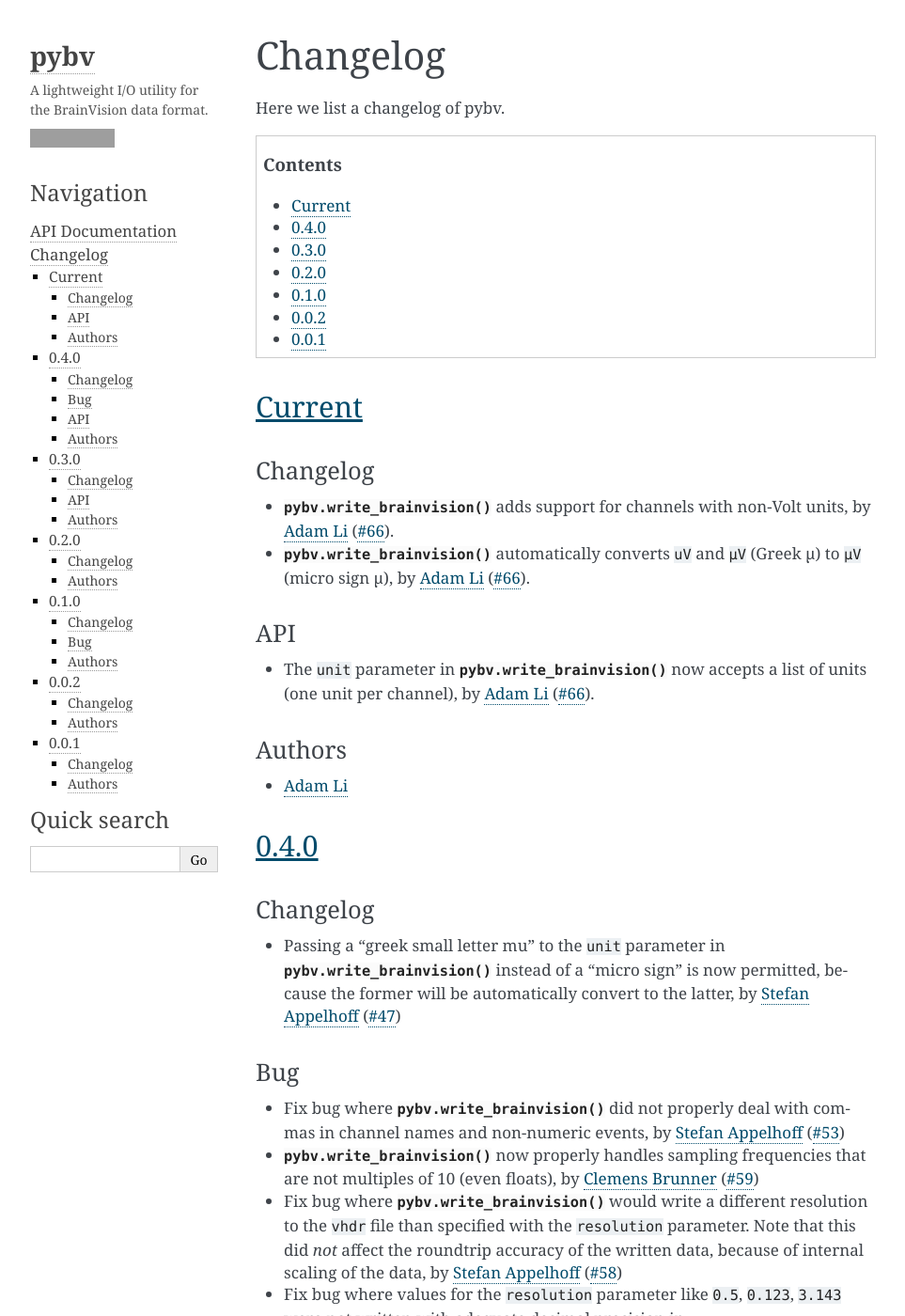
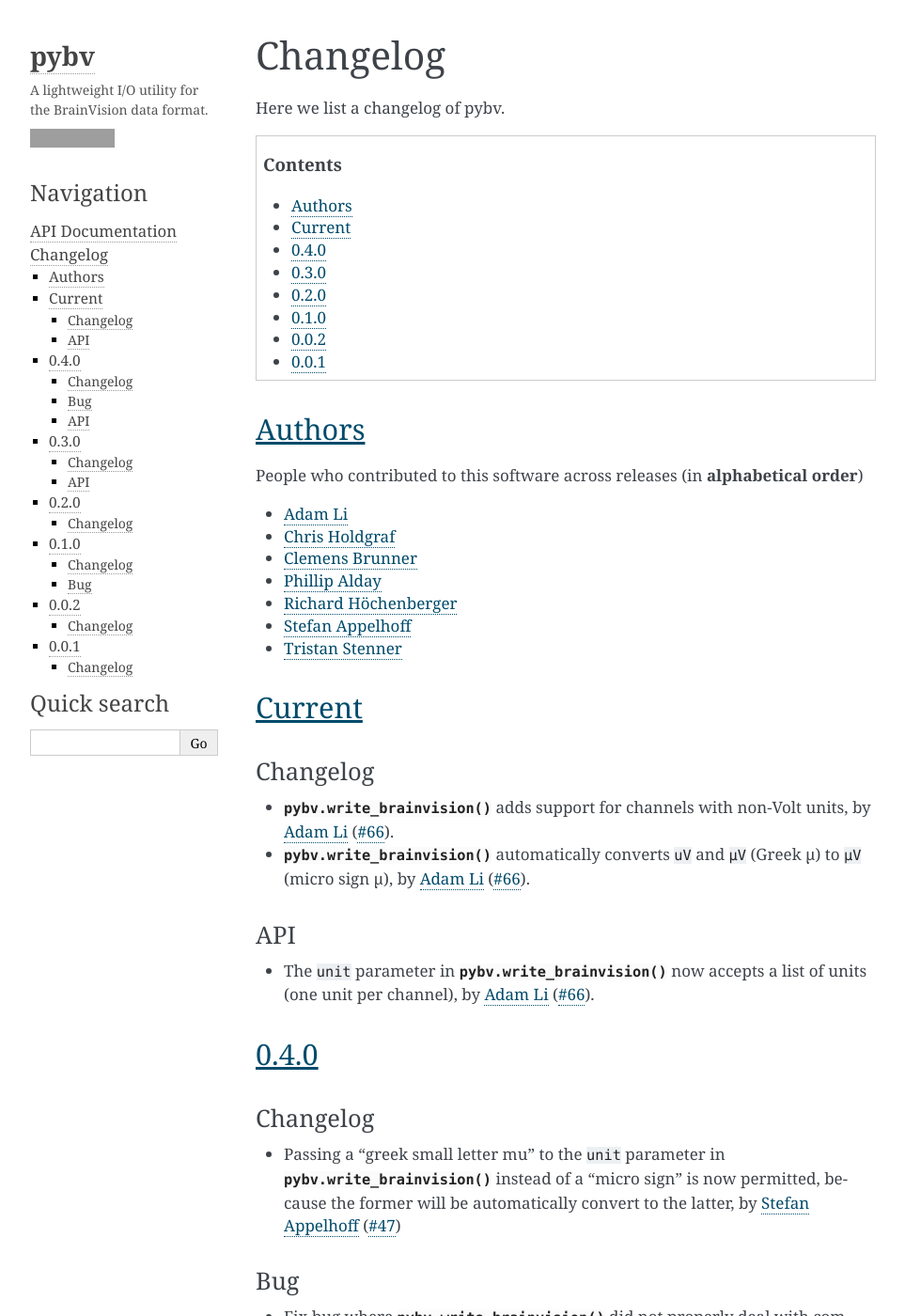
Before and after one commit to bids-standard/pybv, a Sphinx documentation site: the page built from docs/changelog.rst, in a window 1280 px wide and 1400 px high. Shown: the whole window at 94% size, without its empty margins (148-1111 px from the left). Built offline with Sphinx 7.4.7, drawn with Linux system fonts in a browser that asks for light colours; some of the changed text lies outside the part shown; grey boxes are pictures that could not be loaded.

Commit message:
huge amount of misc maint fixes

```diff
--- a/docs/api.rst
+++ b/docs/api.rst
@@ -1,16 +1,10 @@
 :orphan:
-
-.. _api_documentation:
 
 =================
 API Documentation
 =================
 
 Here we list the Application Programming Interface (API) for pybv.
-
-.. contents:: Contents
-   :local:
-   :depth: 2
 
 pybv (:py:mod:`pybv`)
 =====================
--- a/docs/changelog.rst
+++ b/docs/changelog.rst
@@ -12,110 +12,90 @@
    :local:
    :depth: 1
 
+Authors
+=======
+
+People who contributed to this software across releases (in **alphabetical order**)
+
+- `Adam Li`_
+- `Chris Holdgraf`_
+- `Clemens Brunner`_
+- `Phillip Alday`_
+- `Richard Höchenberger`_
+- `Stefan Appelhoff`_
+- `Tristan Stenner`_
+
 Current
 =======
 
 Changelog
-~~~~~~~~
-- :func:`pybv.write_brainvision` adds support for channels with non-Volt units, by `Adam Li`_ (`#66 <https://github.com/bids-standard/pybv/pull/66>`_).
-- :func:`pybv.write_brainvision` automatically converts ``uV`` and ``μV`` (Greek μ) to ``µV`` (micro sign µ), by `Adam Li`_ (`#66 <https://github.com/bids-standard/pybv/pull/66>`_).
+~~~~~~~~~
+- :func:`pybv.write_brainvision` adds support for channels with non-Volt units, by `Adam Li`_ (:gh:`66`).
+- :func:`pybv.write_brainvision` automatically converts ``uV`` and ``μV`` (Greek μ) to ``µV`` (micro sign µ), by `Adam Li`_ (:gh:`66`).
 
 API
 ~~~
-- The ``unit`` parameter in :func:`pybv.write_brainvision` now accepts a list of units (one unit per channel), by `Adam Li`_ (`#66 <https://github.com/bids-standard/pybv/pull/66>`_).
-
-Authors
-~~~~~~~
-- `Adam Li`_
+- The ``unit`` parameter in :func:`pybv.write_brainvision` now accepts a list of units (one unit per channel), by `Adam Li`_ (:gh:`66`).
 
 0.4.0
 =====
 
 Changelog
 ~~~~~~~~~
-- Passing a "greek small letter mu" to the ``unit`` parameter in :func:`pybv.write_brainvision` instead of a "micro sign" is now permitted, because the former will be automatically convert to the latter, by `Stefan Appelhoff`_ (`#47 <https://github.com/bids-standard/pybv/pull/47>`_)
+- Passing a "greek small letter mu" to the ``unit`` parameter in :func:`pybv.write_brainvision` instead of a "micro sign" is now permitted, because the former will be automatically convert to the latter, by `Stefan Appelhoff`_ (:gh:`47`)
 
 Bug
 ~~~
-- Fix bug where :func:`pybv.write_brainvision` did not properly deal with commas in channel names and non-numeric events, by `Stefan Appelhoff`_ (`#53 <https://github.com/bids-standard/pybv/pull/53>`_)
-- :func:`pybv.write_brainvision` now properly handles sampling frequencies that are not multiples of 10 (even floats), by `Clemens Brunner`_ (`#59 <https://github.com/bids-standard/pybv/pull/59>`_)
-- Fix bug where :func:`pybv.write_brainvision` would write a different resolution to the ``vhdr`` file than specified with the ``resolution`` parameter. Note that this did *not* affect the roundtrip accuracy of the written data, because of internal scaling of the data, by `Stefan Appelhoff`_ (`#58 <https://github.com/bids-standard/pybv/pull/58>`_)
-- Fix bug where values for the ``resolution`` parameter like ``0.5``, ``0.123``, ``3.143`` were not written with adequate decimal precision in :func:`pybv.write_brainvision`, by `Stefan Appelhoff`_ (`#58 <https://github.com/bids-standard/pybv/pull/58>`_)
-- Fix bug where :func:`pybv.write_brainvision` did not warn users that a particular combination of ``fmt``, ``unit``, and ``resolution`` can lead to broken data. For example high resolution µV data in int16 format. In such cases, an error is raised now, by `Stefan Appelhoff`_ (`#62 <https://github.com/bids-standard/pybv/pull/62>`_)
+- Fix bug where :func:`pybv.write_brainvision` did not properly deal with commas in channel names and non-numeric events, by `Stefan Appelhoff`_ (:gh:`53`)
+- :func:`pybv.write_brainvision` now properly handles sampling frequencies that are not multiples of 10 (even floats), by `Clemens Brunner`_ (:gh:`59`)
+- Fix bug where :func:`pybv.write_brainvision` would write a different resolution to the ``vhdr`` file than specified with the ``resolution`` parameter. Note that this did *not* affect the roundtrip accuracy of the written data, because of internal scaling of the data, by `Stefan Appelhoff`_ (:gh:`58`)
+- Fix bug where values for the ``resolution`` parameter like ``0.5``, ``0.123``, ``3.143`` were not written with adequate decimal precision in :func:`pybv.write_brainvision`, by `Stefan Appelhoff`_ (:gh:`58`)
+- Fix bug where :func:`pybv.write_brainvision` did not warn users that a particular combination of ``fmt``, ``unit``, and ``resolution`` can lead to broken data. For example high resolution µV data in int16 format. In such cases, an error is raised now, by `Stefan Appelhoff`_ (:gh:`62`)
 
 API
 ~~~
-- :func:`pybv.write_brainvision` now accepts keyword arguments only. Positional arguments are no longer allowed, by `Stefan Appelhoff`_ (`#57 <https://github.com/bids-standard/pybv/pull/57>`_)
-- In :func:`pybv.write_brainvision`, the ``scale_data`` parameter was removed from :func:`pybv.write_brainvision`, by `Stefan Appelhoff`_ (`#58 <https://github.com/bids-standard/pybv/pull/58>`_)
-- In :func:`pybv.write_brainvision`, the ``unit`` parameter no longer accepts an argument ``None`` to automatically determine a unit based on the ``resolution``, by `Stefan Appelhoff`_ (`#58 <https://github.com/bids-standard/pybv/pull/58>`_)
-
-Authors
-~~~~~~~
-- `Clemens Brunner`_
-- `Richard Höchenberger`_
-- `Stefan Appelhoff`_
+- :func:`pybv.write_brainvision` now accepts keyword arguments only. Positional arguments are no longer allowed, by `Stefan Appelhoff`_ (:gh:`57`)
+- In :func:`pybv.write_brainvision`, the ``scale_data`` parameter was removed from :func:`pybv.write_brainvision`, by `Stefan Appelhoff`_ (:gh:`58`)
+- In :func:`pybv.write_brainvision`, the ``unit`` parameter no longer accepts an argument ``None`` to automatically determine a unit based on the ``resolution``, by `Stefan Appelhoff`_ (:gh:`58`)
 
 0.3.0
 =====
 
 Changelog
 ~~~~~~~~~
-- Add ``unit`` parameter for exporting signals in a specific unit (V, mV, µV or uV, nV), by `Clemens Brunner`_ (`#39 <https://github.com/bids-standard/pybv/pull/39>`_)
+- Add ``unit`` parameter for exporting signals in a specific unit (V, mV, µV or uV, nV), by `Clemens Brunner`_ (:gh:`39`)
 
 API
 ~~~
-- The order of parameters in :func:`pybv.write_brainvision` has changed, by `Clemens Brunner`_ (`#39 <https://github.com/bids-standard/pybv/pull/39>`_)
-
-Authors
-~~~~~~~
-- `Clemens Brunner`_
-- `Stefan Appelhoff`_
-- `Tristan Stenner`_
+- The order of parameters in :func:`pybv.write_brainvision` has changed, by `Clemens Brunner`_ (:gh:`39`)
 
 0.2.0
 =====
 
 Changelog
 ~~~~~~~~~
-- Add option to disable writing a meas_date event (which is also the new default), by `Clemens Brunner`_ (`#32 <https://github.com/bids-standard/pybv/pull/32>`_)
-- Support event durations by passing an (N, 3) array to the events parameter (the third column contains the event durations), by `Clemens Brunner`_ (`#33 <https://github.com/bids-standard/pybv/pull/33>`_)
-
-Authors
-~~~~~~~
-- `Clemens Brunner`_
-- `Stefan Appelhoff`_
+- Add option to disable writing a meas_date event (which is also the new default), by `Clemens Brunner`_ (:gh:`32`)
+- Support event durations by passing an (N, 3) array to the events parameter (the third column contains the event durations), by `Clemens Brunner`_ (:gh:`33`)
 
 0.1.0
 =====
 
 Changelog
 ~~~~~~~~~
-- Add measurement date parameter to public API, by `Stefan Appelhoff`_ (`#29 <https://github.com/bids-standard/pybv/pull/29>`_)
-- Add binary format parameter to public API, by `Tristan Stenner`_ (`#22 <https://github.com/bids-standard/pybv/pull/22>`_)
+- Add measurement date parameter to public API, by `Stefan Appelhoff`_ (:gh:`29`)
+- Add binary format parameter to public API, by `Tristan Stenner`_ (:gh:`22`)
 
 Bug
 ~~~
-- fix bug with events indexing. VMRK events are now correctly written with 1-based indexing, by `Stefan Appelhoff`_ (`#29 <https://github.com/bids-standard/pybv/pull/29>`_)
-- fix bug with events that only have integer codes of length less than 3, by `Stefan Appelhoff`_ (`#26 <https://github.com/bids-standard/pybv/pull/26>`_)
-
-Authors
-~~~~~~~
-- `Chris Holdgraf`_
-- `Stefan Appelhoff`_
-- `Tristan Stenner`_
+- fix bug with events indexing. VMRK events are now correctly written with 1-based indexing, by `Stefan Appelhoff`_ (:gh:`29`)
+- fix bug with events that only have integer codes of length less than 3, by `Stefan Appelhoff`_ (:gh:`26`)
 
 0.0.2
 =====
 
 Changelog
 ~~~~~~~~~
-- Support channel-specific scaling factors, by `Tristan Stenner`_ (`#17 <https://github.com/bids-standard/pybv/pull/17>`_)
-
-Authors
-~~~~~~~
-- `Chris Holdgraf`_
-- `Stefan Appelhoff`_
-- `Tristan Stenner`_
+- Support channel-specific scaling factors, by `Tristan Stenner`_ (:gh:`17`)
 
 0.0.1
 =====
@@ -124,14 +104,6 @@
 ~~~~~~~~~
 - Initial import from philistine package by `Phillip Alday`_ and removing dependency on MNE-Python, by `Chris Holdgraf`_, and `Stefan Appelhoff`_
 
-Authors
-~~~~~~~
-- `Chris Holdgraf`_
-- `Phillip Alday`_
-- `Stefan Appelhoff`_
-- `Tristan Stenner`_
-- `Adam Li`_
-
 .. _Chris Holdgraf: https://bids.berkeley.edu/people/chris-holdgraf
 .. _Stefan Appelhoff: http://stefanappelhoff.com/
 .. _Tristan Stenner: https://github.com/tstenner
--- a/docs/conf.py
+++ b/docs/conf.py
@@ -12,14 +12,20 @@
 
 curdir = os.path.dirname(__file__)
 sys.path.append(os.path.abspath(os.path.join(curdir, '..', 'pybv')))
+sys.path.append(os.path.abspath(os.path.join(curdir, 'sphinxext')))
 
 # see: https://sphinx.readthedocs.io/en/1.3/extensions.html
 extensions = [
    'sphinx.ext.autosummary',
    'sphinx.ext.viewcode',
    'sphinx.ext.intersphinx',
-   'numpydoc'
+   'numpydoc',
+   'sphinx_copybutton',
+   'gh_substitutions',  # custom extension, see ./sphinxext/gh_substitutions.py
    ]
+
+copybutton_prompt_text = r'>>> |\.\.\. '
+copybutton_prompt_is_regexp = True
 
 # Generate the autosummary
 autosummary_generate = True
--- /dev/null
+++ b/docs/sphinxext/gh_substitutions.py
@@ -0,0 +1,33 @@
+"""Provide a convenient way to link to GitHub issues and pull requests.
+
+Link to any issue or PR using :gh:`issue-or-pr-number`.
+
+Adapted from:
+https://doughellmann.com/blog/2010/05/09/defining-custom-roles-in-sphinx/
+
+"""
+from docutils.nodes import reference
+from docutils.parsers.rst.roles import set_classes
+
+
+def gh_role(name, rawtext, text, lineno, inliner, options={}, content=[]):
+    """Link to a GitHub issue."""
+    try:
+        # issue/PR mode (issues/PR-num will redirect to pull/PR-num)
+        int(text)
+    except ValueError:
+        # direct link mode
+        slug = text
+    else:
+        slug = 'issues/' + text
+    text = '#' + text
+    ref = 'https://github.com/bids-standard/pybv/' + slug
+    set_classes(options)
+    node = reference(rawtext, text, refuri=ref, **options)
+    return [node], []
+
+
+def setup(app):
+    """Do setup."""
+    app.add_role('gh', gh_role)
+    return
--- a/requirements-dev.txt
+++ b/requirements-dev.txt
@@ -1,3 +1,4 @@
+check-manifest
 pytest
 pytest-cov
 pytest-sugar
@@ -6,5 +7,6 @@
 flake8-isort
 pycodestyle
 sphinx
+sphinx-copybutton
 numpydoc
 isort
```
Also changed, not shown: README.rst (+4 -4 lines), .github/CONTRIBUTING.md (renamed from CONTRIBUTING.md), 4 other files.
